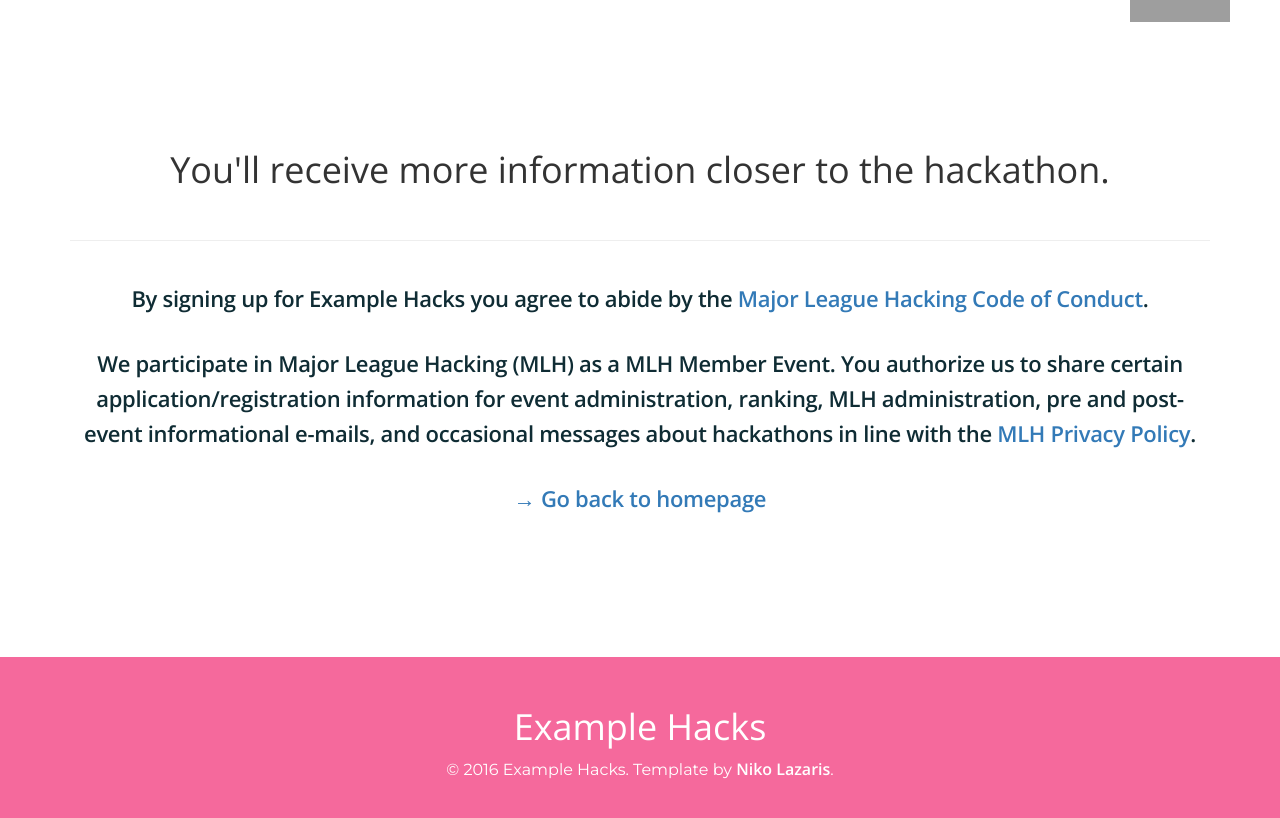
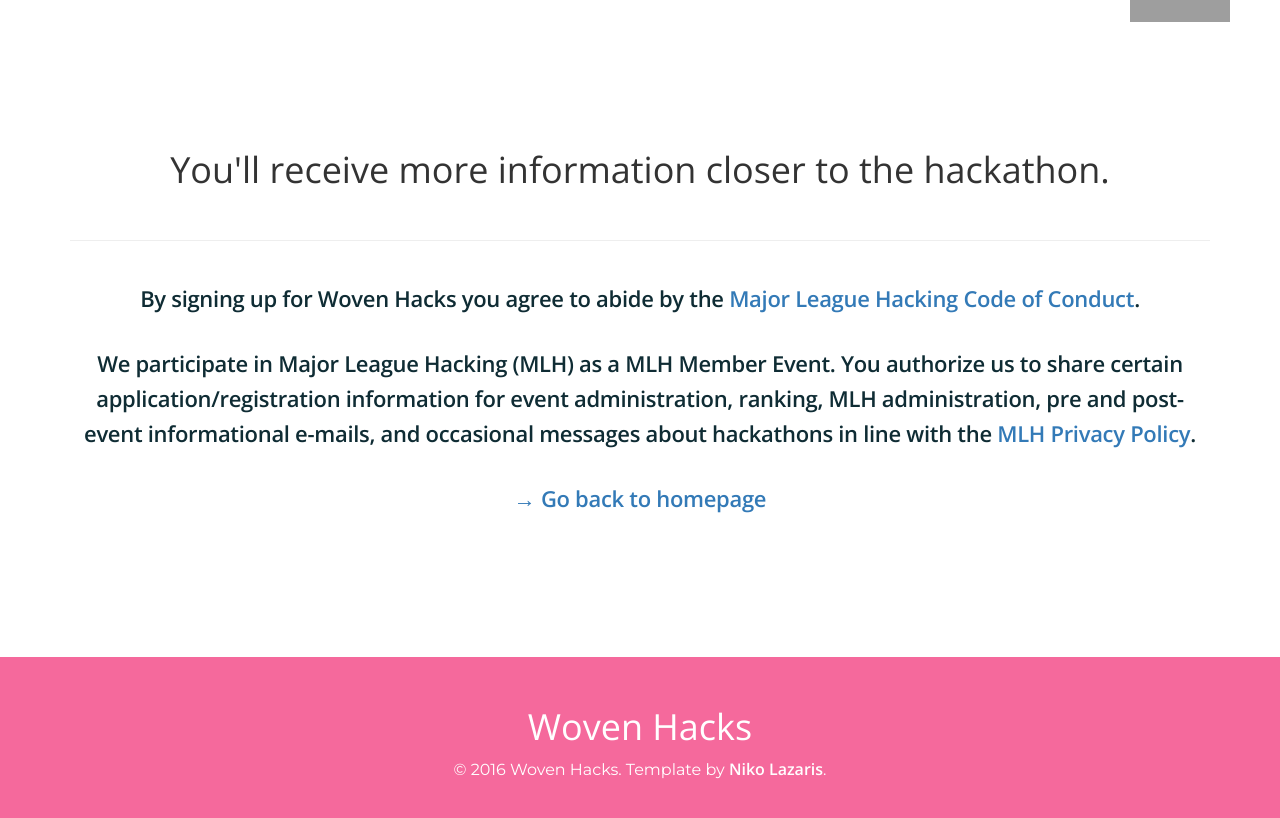
Before and after one commit to MLH/mlh-hackathon-boilerplate, a Jekyll site: the page built from success.html, in a window 1280 px wide. Shown: the top 818 px of the page. Built offline with Jekyll 4.4.1, drawn with Linux system fonts in a browser that asks for light colours; nearby versions of some CDN libraries; some of the changed lines change nothing that is shown; grey boxes are pictures that could not be loaded.

Commit message:
Initial configuration setup for woven hacks MLH boiler plate.

```diff
--- a/_config.yml
+++ b/_config.yml
@@ -6,7 +6,7 @@
 baseurl: ""
 
 # If you're using GitHub pages without custom domain, this is "[github_username].github.io". Prepend with "http://"
-url: "https://mlh.github.io/mlh-hackathon-boilerplate"
+url: "https://wovenhacks.github.io/mlh-hackathon-boilerplate"
 
 # The ability to use custom themes.
 style:
@@ -18,20 +18,20 @@
 
 # Let people connect & engage with you through social media.
 social:
-  twitter_handle: "MLHacks"
+  twitter_handle: "wovenhacks"
 
 # This is Search Engine Optimization. It'll help your website look better on search.
 seo:
-  title:       "Example Hacks | 5/6 August 2016"
-  description: "This is a sample hackathon website that you can use by following instructions on GitHub."
+  title:       "Woven Hacks | December 3, 2016"
+  description: "The very first student hackathon league in Africa."
   image:       "https://prime.mlh.io/img/logos/mlh-prime-color.svg"
 
 # Event information.
 event:
-  name:        "Example Hacks"
+  name:        "Woven Hacks"
   description: "This is a sample hackathon website that you can use by following instructions on GitHub."
-  date:        "5 & 6 August 2016"
-  location:    "Holmdel, NJ, United States"
+  date:        "December 3, 2016"
+  location:    "Ashesi University, Ghana"
 
   trust_badge:
     year:   "2017"  # season year
@@ -45,7 +45,7 @@
           client_id:    "0e2f9fc2921d3ad3e12ae900af630d09382e1b3dc1b5b50de2b01b70ad64dbee"
           redirect_uri: "https://mlh.github.io/mlh-hackathon-boilerplate/success.html"
       - text: "Sponsor"
-        href: "mailto:sponsorship@website.com"
+        href: "mailto:info@wovenhacks.com"
 
   about:
     description: >
@@ -84,7 +84,7 @@
         have graduated within the past 12 months are eligible to attend.
     - question: "Where is the event?"
       answer: >
-        The event is being hosted at [insert venue location here].
+        The event is being hosted at Ashesi University, Ghana.
     - question: "What is Major League Hacking?"
       answer: >
         Major League Hacking is [the official student hackathon league](https://mlh.io) in North America & Europe.
```
